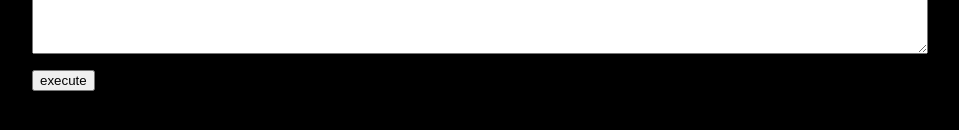
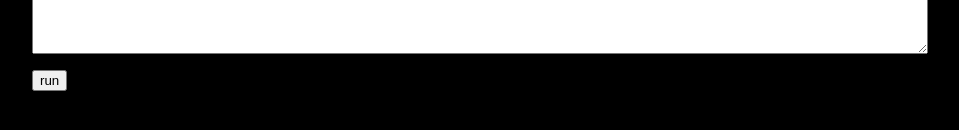
Before and after one commit to lowell1/bf-interpreter, a React (Create React App) app: page / in a window 1280 px wide. Shown: the part 502-632 px from the top of the page, without its empty margins (160-1119 px from the left). Built offline with nearby package versions, Linux system fonts and the light colour scheme.

Commit message:
integrate interface with brainfk interpreter

```diff
--- a/src/App.jsx
+++ b/src/App.jsx
@@ -1,11 +1,30 @@
 import "./app.css";
+import { useState } from "react";
+import BrainfuckInterpreter from "./interpreters/brainfuck";
 
 export default function App() {
+  const [input, setInput] = useState("");
+  const [output, setOutput] = useState("");
+
+  function onInputChange(event) {
+    setInput(event.target.value);
+  }
+
+  function onRunButtonClick() {
+    const interpreter = new BrainfuckInterpreter(input);
+    interpreter.run();
+    setOutput(interpreter.output);
+  }
+
   return (
     <div id="app">
-      <textarea placeholder="write code here" />
-      <textarea placeholder="output" />
-      <button>execute</button>
+      <textarea
+        placeholder="write code here"
+        value={input}
+        onChange={onInputChange}
+      />
+      <textarea placeholder="output" value={output} />
+      <button onClick={onRunButtonClick}>run</button>
     </div>
   );
 }
--- a/src/interpreters/brainfuck.js
+++ b/src/interpreters/brainfuck.js
@@ -73,6 +73,8 @@ export default class BrainfuckInterpreter {
             continue;
           }
           break;
+        default:
+          break;
       }
 
       this.#instructionPointer++;
```
